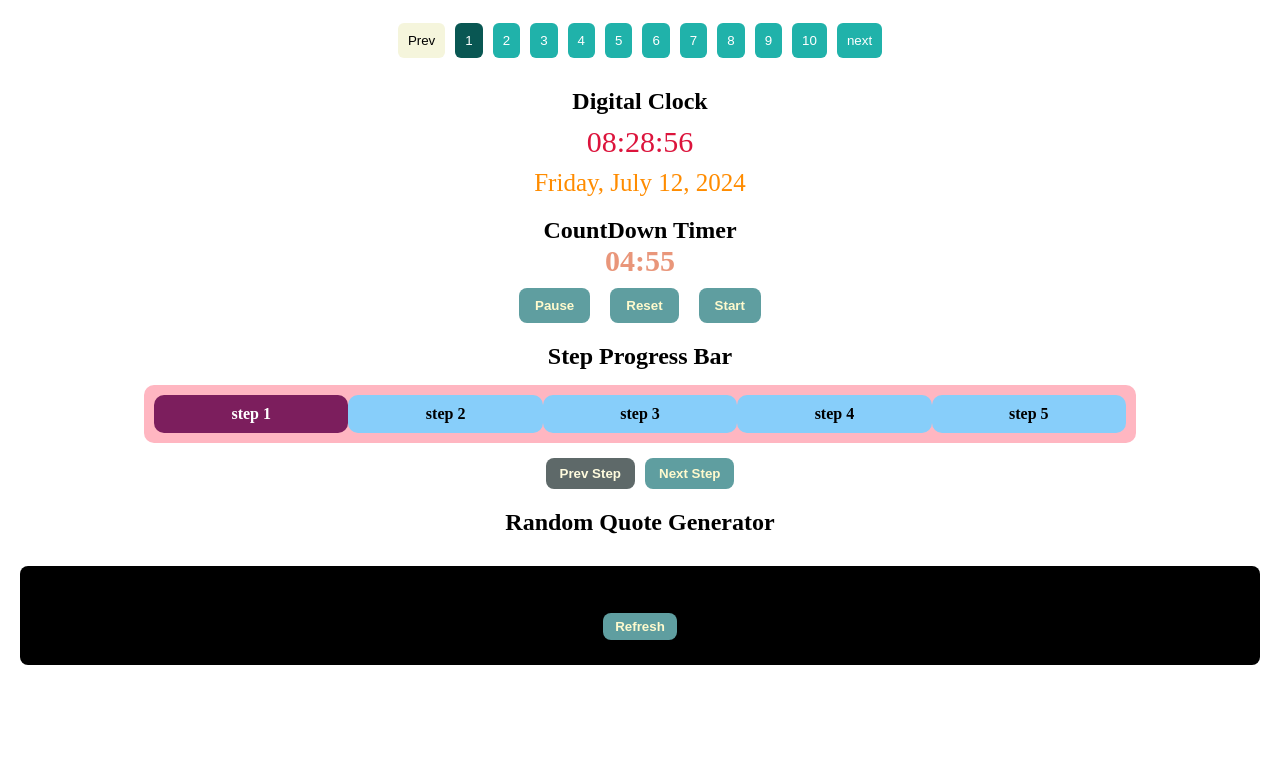
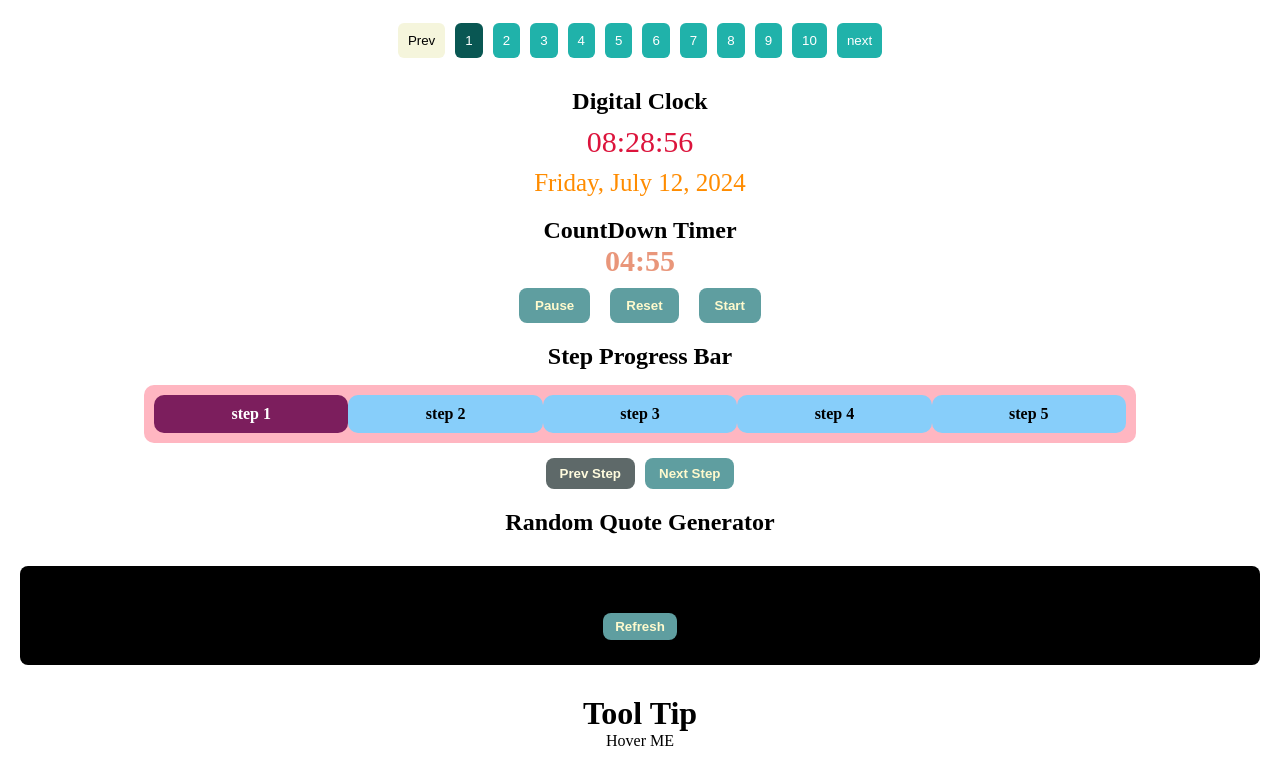
Before and after one commit to Mahin-Hasan/Master-React-and-JS-core-concepts, a React (Vite) app in the folder 25 React JS Projects for logic building/25-react-project/: page / in a window 1280 px wide. Shown: the part 399-1169 px from the top of the page. Before the commit the page ends 1114 px from the top, so only its background shows below. Built offline with nearby package versions, Linux system fonts and the light colour scheme; no server answers.

Commit message:
created a custom tooltip

```diff
--- a/25 React JS Projects for logic building/25-react-project/src/App.jsx
+++ b/25 React JS Projects for logic building/25-react-project/src/App.jsx
@@ -5,6 +5,7 @@
 import CountdownTimerTest from './components/3. countdown-timer/test'
 import StepProgressBarTest from './components/4. step-progress-bar/test'
 import RandomQuoteGenerator from './components/5. random-quote-generator'
+import TooltipTest from './components/6. tooltip/test'
 
 function App() {
 
@@ -17,6 +18,7 @@
         <CountdownTimerTest/>
         <StepProgressBarTest/>
         <RandomQuoteGenerator/>
+        <TooltipTest/>
       </div>
     </>
   )
--- a/25 React JS Projects for logic building/25-react-project/src/components/1. Pagination/test.jsx
+++ b/25 React JS Projects for logic building/25-react-project/src/components/1. Pagination/test.jsx
@@ -20,7 +20,7 @@
     const indexOfFirstItem = indexOfLastItem - itemsPerPage;
     const currentListOfItems = fakeData.slice(indexOfFirstItem,indexOfLastItem)
 
-    console.log(currentListOfItems);
+    // console.log(currentListOfItems);
 
     return (
         <div>
--- a/25 React JS Projects for logic building/25-react-project/src/components/5. random-quote-generator/index.jsx
+++ b/25 React JS Projects for logic building/25-react-project/src/components/5. random-quote-generator/index.jsx
@@ -21,7 +21,6 @@
             // console.log(result[getRandomIndex()]?.text);
             // const output = result[getRandomIndex()]?.text;
             const output = result[getRandomIndex()];
-            console.log(output);
 
             if (output) {
                 setLoading(false)
--- a/25 React JS Projects for logic building/25-react-project/src/components/6. tooltip/index.jsx
+++ b/25 React JS Projects for logic building/25-react-project/src/components/6. tooltip/index.jsx
@@ -0,0 +1,35 @@
+/* eslint-disable react/prop-types */
+import { useState } from "react";
+
+const Tooltip = ({ children, content, delay }) => {
+    let timeout;
+    const [isVisible, setIsVisible] = useState(false);
+
+    function handleShowTooltip() {
+        timeout = setTimeout(() => {
+            setIsVisible(true)
+        }, delay || 500)
+    }
+    function handleHideTooltip() {
+        clearTimeout(timeout)
+        setIsVisible(false)
+    }
+    return (
+        <div className="tooltip-container"
+            onMouseEnter={handleShowTooltip}
+            onMouseLeave={handleHideTooltip}
+        >
+            {children}
+            {
+                isVisible
+                &&
+                <div className="tooltip">
+                    {content}
+                </div>
+            }
+
+        </div>
+    );
+};
+
+export default Tooltip;
--- /dev/null
+++ b/25 React JS Projects for logic building/25-react-project/src/components/6. tooltip/test.jsx
@@ -0,0 +1,13 @@
+import Tooltip from ".";
+import './tooltip.css'
+
+const TooltipTest = () => {
+    return (
+        <div>
+            <h1>Tool Tip</h1>
+            <Tooltip delay={1000} content={"Tooltip Content"} children={<p>Hover ME</p>}/>
+        </div>
+    );
+};
+
+export default TooltipTest;
--- /dev/null
+++ b/25 React JS Projects for logic building/25-react-project/src/components/6. tooltip/tooltip.css
@@ -0,0 +1,16 @@
+.tooltip-container{
+    position: relative;
+    display: inline-block;
+}
+
+.tooltip{
+    position: absolute;
+    top: calc(-100% - 50px);
+    transform: translateX(-40%);
+    background-color: black;
+    color: wheat;
+    padding: 15px;
+    border-radius: 8px;
+    font-size: 18px;
+    min-width: 300px;
+}
```
